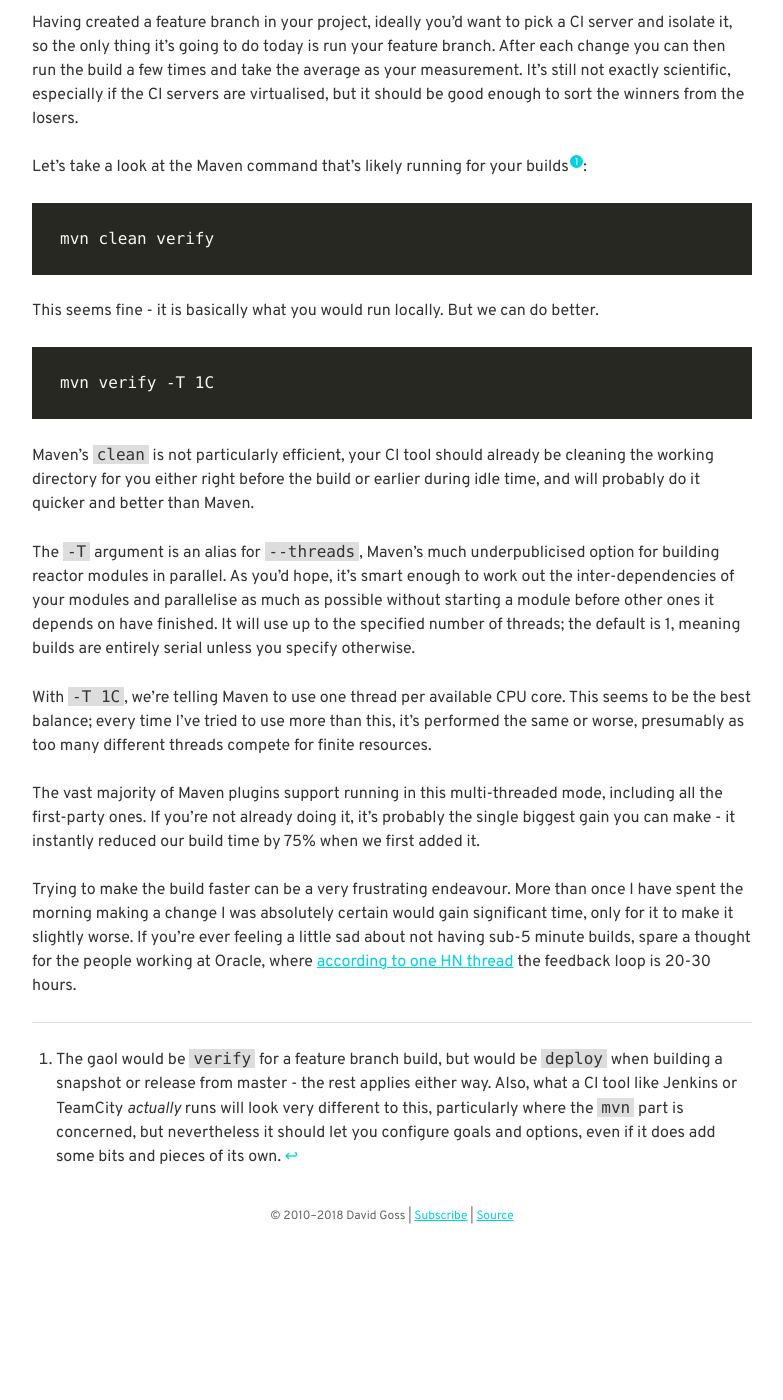
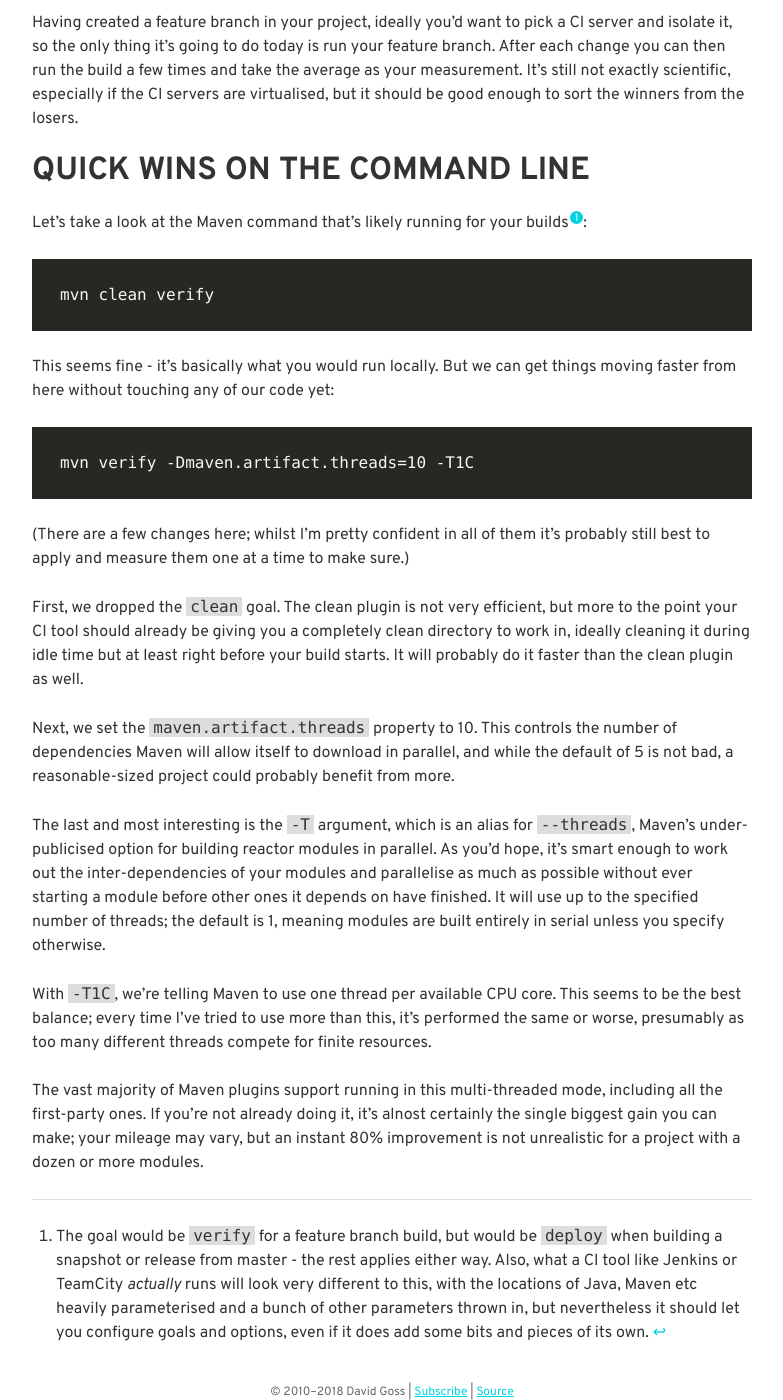
Before and after one commit to davidjgoss/davidjgoss.co, a Jekyll site: the page built from blog/_posts/2018-11-27-faster-builds.md, in a window 1280 px wide and 1400 px high, scrolled down 823 px. Shown: the whole window, without its empty margins (248-1031 px from the left). Built offline with Jekyll 4.4.1, drawn with Linux system fonts in a browser that asks for light colours; some web fonts are replaced; before the commit the page ends 2047 px from its top, so only the background shows below that.

Commit message:
finish section on cli options

````diff
--- a/blog/_posts/2018-11-27-faster-builds.md
+++ b/blog/_posts/2018-11-27-faster-builds.md
@@ -23,6 +23,7 @@ There are a lot of different things we can look at doing, and it's tempting to j
 
 Having created a feature branch in your project, ideally you'd want to pick a CI server and isolate it, so the only thing it's going to do today is run your feature branch. After each change you can then run the build a few times and take the average as your measurement. It's still not exactly scientific, especially if the CI servers are virtualised, but it should be good enough to sort the winners from the losers.
 
+## Quick wins on the command line
 
 Let's take a look at the Maven command that's likely running for your builds[^1]:
 
@@ -30,20 +31,22 @@ Let's take a look at the Maven command that's likely running for your builds[^1]
 mvn clean verify
 ```
 
-[^1]: The gaol would be `verify` for a feature branch build, but would be `deploy` when building a snapshot or release from master - the rest applies either way. Also, what a CI tool like Jenkins or TeamCity _actually_ runs will look very different to this, particularly where the `mvn` part is concerned, but nevertheless it should let you configure goals and options, even if it does add some bits and pieces of its own.
+[^1]: The goal would be `verify` for a feature branch build, but would be `deploy` when building a snapshot or release from master - the rest applies either way. Also, what a CI tool like Jenkins or TeamCity _actually_ runs will look very different to this, with the locations of Java, Maven etc heavily parameterised and a bunch of other parameters thrown in, but nevertheless it should let you configure goals and options, even if it does add some bits and pieces of its own.
 
-This seems fine - it is basically what you would run locally. But we can do better.
+This seems fine - it's basically what you would run locally. But we can get things moving faster from here without touching any of our code yet:
 
 ```
-mvn verify -T 1C
+mvn verify -Dmaven.artifact.threads=10 -T1C
 ```
 
-Maven's `clean` is not particularly efficient, your CI tool should already be cleaning the working directory for you either right before the build or earlier during idle time, and will probably do it quicker and better than Maven.
+(There are a few changes here; whilst I'm pretty confident in all of them it's probably still best to apply and measure them one at a time to make sure.)
 
-The `-T` argument is an alias for `--threads`, Maven's much underpublicised option for building reactor modules in parallel. As you'd hope, it's smart enough to work out the inter-dependencies of your modules and parallelise as much as possible without starting a module before other ones it depends on have finished. It will use up to the specified number of threads; the default is 1, meaning builds are entirely serial unless you specify otherwise.
+First, we dropped the `clean` goal. The clean plugin is not very efficient, but more to the point your CI tool should already be giving you a completely clean directory to work in, ideally cleaning it during idle time but at least right before your build starts. It will probably do it faster than the clean plugin as well.
 
-With `-T 1C`, we're telling Maven to use one thread per available CPU core. This seems to be the best balance; every time I've tried to use more than this, it's performed the same or worse, presumably as too many different threads compete for finite resources.
+Next, we set the `maven.artifact.threads` property to 10. This controls the number of dependencies Maven will allow itself to download in parallel, and while the default of 5 is not bad, a reasonable-sized project could probably benefit from more.
 
-The vast majority of Maven plugins support running in this multi-threaded mode, including all the first-party ones. If you're not already doing it, it's probably the single biggest gain you can make - it instantly reduced our build time by 75% when we first added it.
+The last and most interesting is the `-T` argument, which is an alias for `--threads`, Maven's under-publicised option for building reactor modules in parallel. As you'd hope, it's smart enough to work out the inter-dependencies of your modules and parallelise as much as possible without ever starting a module before other ones it depends on have finished. It will use up to the specified number of threads; the default is 1, meaning modules are built entirely in serial unless you specify otherwise.
 
-Trying to make the build faster can be a very frustrating endeavour. More than once I have spent the morning making a change I was absolutely certain would gain significant time, only for it to make it slightly worse. If you're ever feeling a little sad about not having sub-5 minute builds, spare a thought for the people working at Oracle, where [according to one HN thread](https://news.ycombinator.com/item?id=18442941) the feedback loop is 20-30 hours.
+With `-T1C`, we're telling Maven to use one thread per available CPU core. This seems to be the best balance; every time I've tried to use more than this, it's performed the same or worse, presumably as too many different threads compete for finite resources.
+
+The vast majority of Maven plugins support running in this multi-threaded mode, including all the first-party ones. If you're not already doing it, it's alnost certainly the single biggest gain you can make; your mileage may vary, but an instant 80% improvement is not unrealistic for a project with a dozen or more modules.
````
